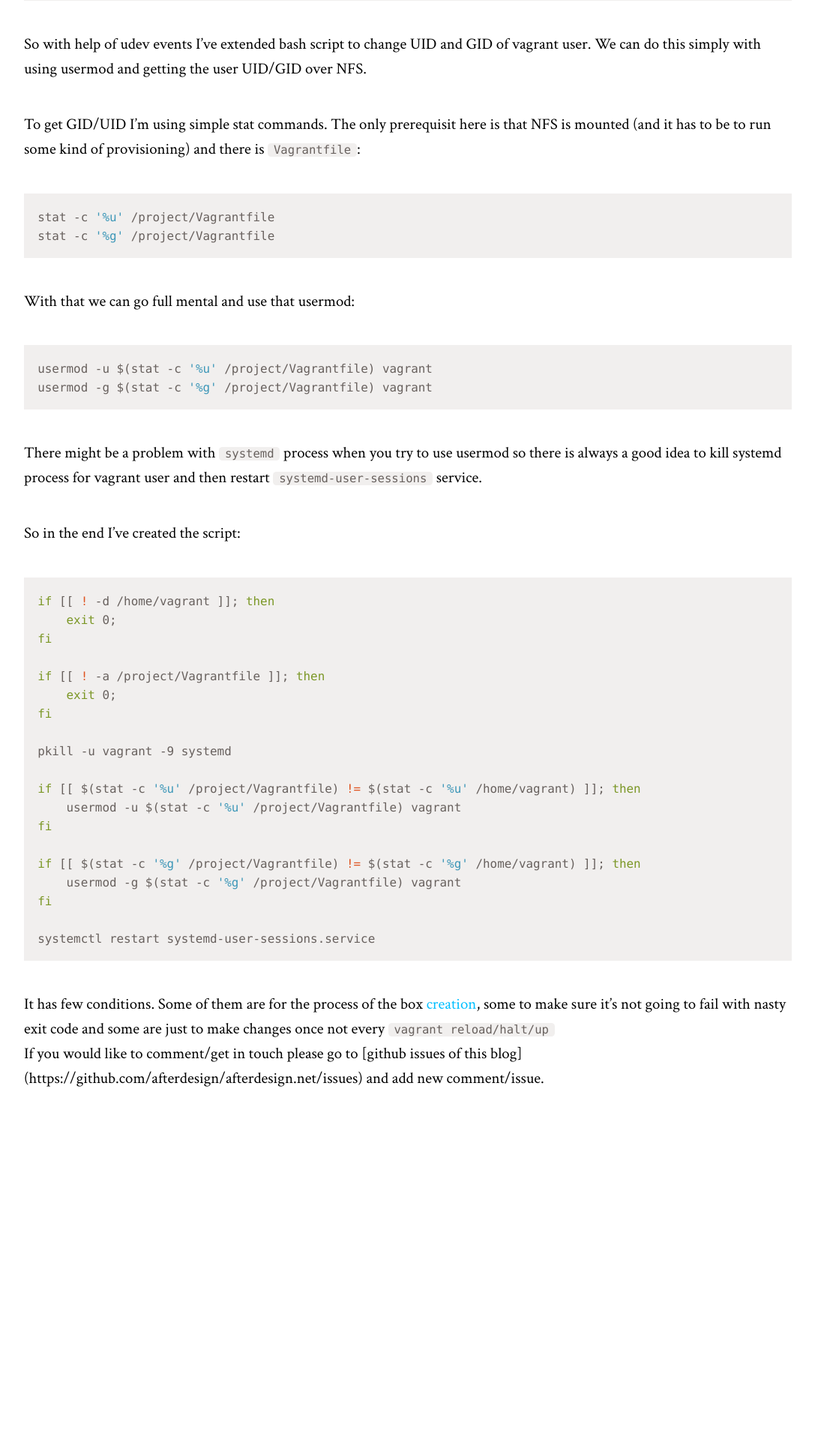
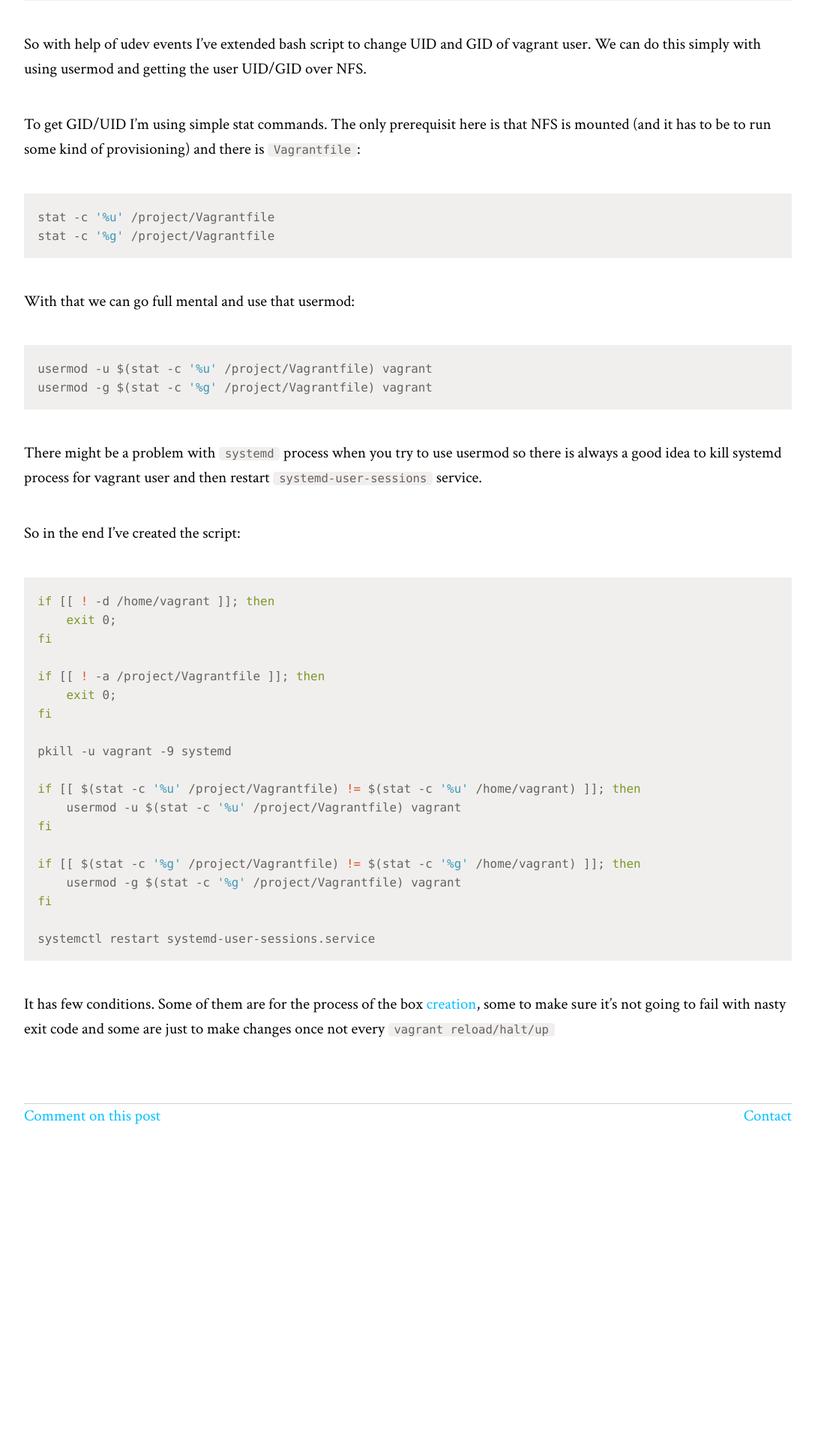
Before and after one commit to afterdesign/afterdesign.net, a Jekyll site: the page built from _posts/2016-01-10-vagrant-nfs-rights-problems-with-udev-events.md, in a window 1280 px wide. Shown: the part 1011-2931 px from the top of the page at 75% size, without its empty margins (96-1183 px from the left). Built offline with Jekyll 4.4.1, drawn with Linux system fonts in a browser that asks for light colours; before the commit the page ends 2547 px from its top, so only the background shows below that.

Commit message:
Add footer, update npm run build to use local configuration

```diff
--- /dev/null
+++ b/_includes/footer.html
@@ -0,0 +1,7 @@
+<div>
+    {% if page.issue_id %}
+        <a href="https://github.com/afterdesign/afterdesign.net/issues/{{ page.issue_id }}" target="_blank">Comment on this post</a>
+    {% endif %}
+    <a href="http://malinowski.be" target="_blank">Contact</a>
+    <!-- <a href="http://malinowski.be" target="_blank">Recommended books</a> -->
+</div>
--- a/_includes/post.html
+++ b/_includes/post.html
@@ -23,6 +23,3 @@
         {{ content }}
     </div>
 </article>
-<footer>
-    If you would like to comment/get in touch please go to [github issues of this blog](https://github.com/afterdesign/afterdesign.net/issues) and add new comment/issue.
-</footer>
--- a/_layouts/default.html
+++ b/_layouts/default.html
@@ -8,5 +8,8 @@
     <main>
         {% include posts_list.html %}
     </main>
+    <footer>
+        {% include footer.html %}
+    </footer>
 </body>
 </html>
--- a/_layouts/post.html
+++ b/_layouts/post.html
@@ -13,5 +13,8 @@ layout: post
     <main>
         {% include post.html %}
     </main>
+    <footer>
+        {% include footer.html %}
+    </footer>
 </body>
 </html>
--- a/_sass/_main.scss
+++ b/_sass/_main.scss
@@ -28,3 +28,13 @@ a {
         color:$hoverLinkColor;
     }
 }
+
+footer {
+    border-top: 1px solid #cfcfcf;
+    margin-bottom: 20em;
+}
+
+footer > div {
+    display: flex;
+    justify-content: space-between;
+}
--- a/package.json
+++ b/package.json
@@ -12,7 +12,7 @@
     "build": "npm run build:mkdir && npm run build:js && npm run build:jekyll",
     "build:js": "uglifyjs node_modules/prismjs/components/prism-core.js node_modules/prismjs/components/prism-clike.js node_modules/prismjs/components/prism-ruby.js node_modules/prismjs/components/prism-bash.js node_modules/prismjs/components/prism-javascript.js node_modules/prismjs/components/prism-php.js node_modules/prismjs/components/prism-php-extras.js node_modules/prismjs/components/prism-python.js --screw-ie8 -m -c --comments -o js/prism.min.js",
     "build:mkdir": "mkdir -p js",
-    "build:jekyll": "jekyll serve --destination build --watch --host 0.0.0.0",
+    "build:jekyll": "jekyll serve --config _config_dev.yml --destination build --watch --host 0.0.0.0",
     "clean": "rm -rf js"
   },
   "author": "Rafał Malinowski",
```
Also changed, not shown: _config_dev.yml (added, +18 -0 lines), _posts/2015-11-20-vagrant-nfs-restarting-services-after-mount.md (+1 -0 lines), _posts/2016-01-10-vagrant-nfs-rights-problems-with-udev-events.md (+1 -0 lines).
